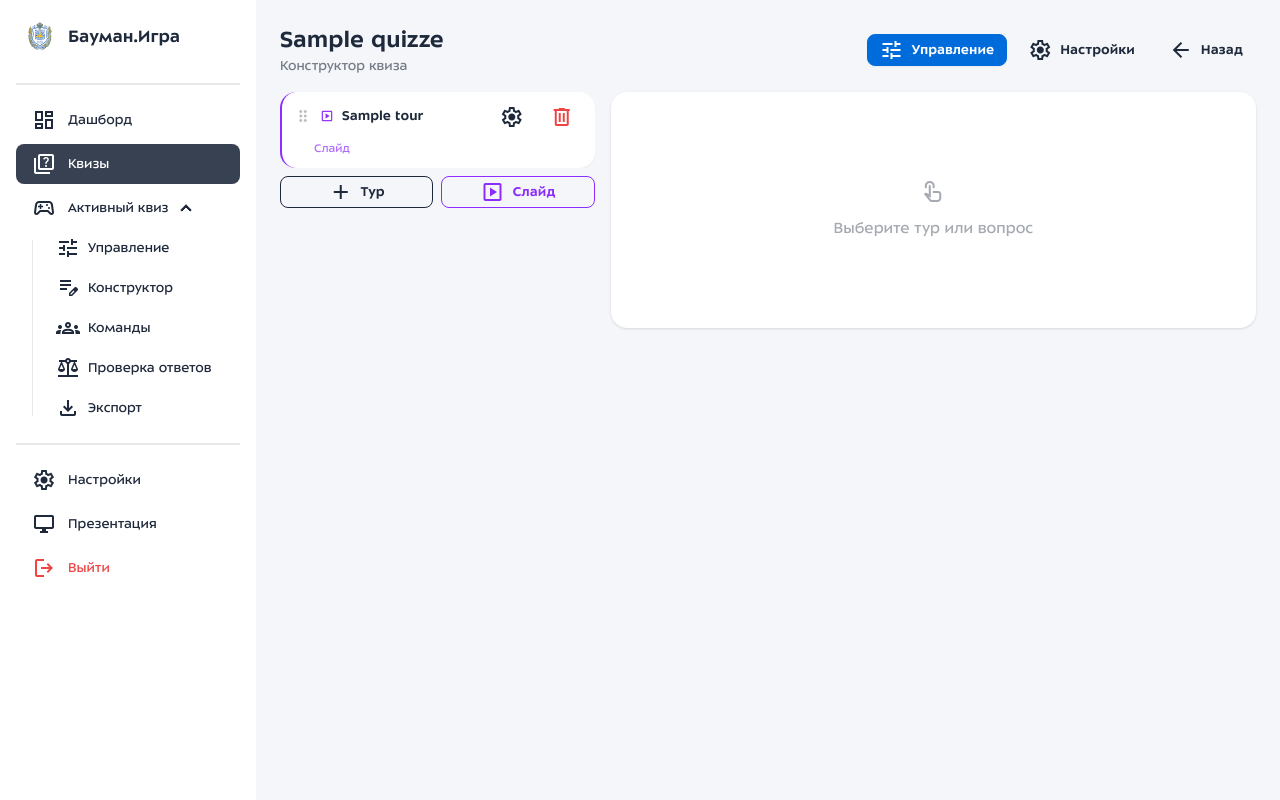
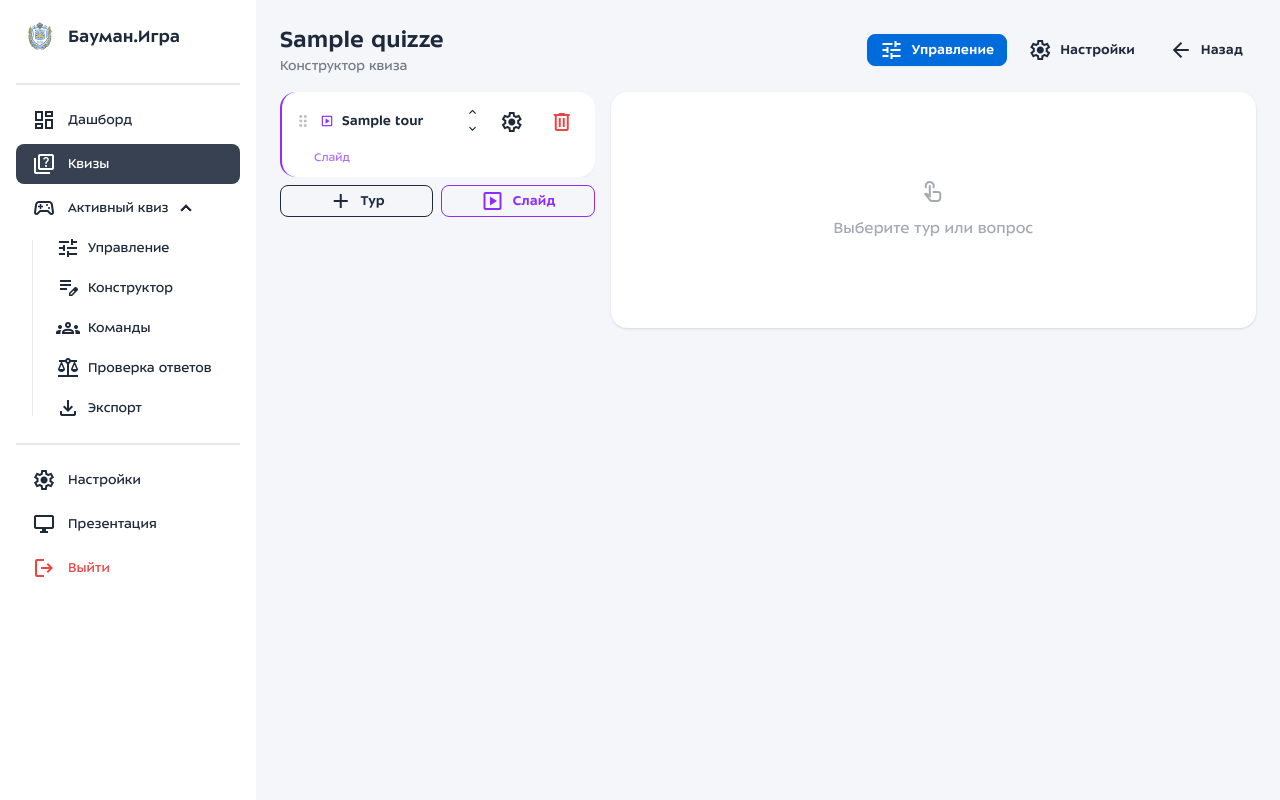
Before and after one commit to DmitriyODS/bmstu_game, a Flask app: page /admin/quizzes/1/edit in a window 1280 px wide. Run offline with Flask 3, Linux system fonts and the light colour scheme; a user stored in the database is signed in; tables that the repository leaves empty hold one stand-in row (values such as "Sample post"); grey boxes marked "Sample" are stand-in pictures; style sheets or scripts are compiled from the project's sources; parts of the project's set-up code (start-up, migrations or seed data) failed here and were passed over; some libraries are stand-ins or nearby versions.

Commit message:
Кнопки ▲/▼ для перемещения туров в конструкторе
Рядом с каждым туром и слайдом добавлена компактная пара кнопок
keyboard_arrow_up / keyboard_arrow_down. Клик переставляет карточку
на одну позицию и сохраняет новый порядок через существующий API reorder.
Drag-and-drop остаётся как альтернативный способ.

Co-Authored-By: Claude Sonnet 4.6 <noreply@anthropic.com>

```diff
--- a/app/templates/admin/quiz_builder.html
+++ b/app/templates/admin/quiz_builder.html
@@ -44,6 +44,14 @@
                         <span class="material-symbols-outlined text-base-content/30 cursor-grab shrink-0" style="font-size:18px">drag_indicator</span>
                         <span class="material-symbols-outlined text-secondary shrink-0" style="font-size:14px">slideshow</span>
                         <span class="flex-1 font-semibold text-sm tour-name-{{ tour.id }}">{{ tour.title }}</span>
+                        <div class="flex flex-col shrink-0" style="gap:1px">
+                            <button onclick="event.stopPropagation(); moveTour('{{ tour.id }}', -1)" class="btn btn-xs btn-ghost p-0" style="min-height:auto;height:16px;width:20px" title="Переместить вверх">
+                                <span class="material-symbols-outlined" style="font-size:14px">keyboard_arrow_up</span>
+                            </button>
+                            <button onclick="event.stopPropagation(); moveTour('{{ tour.id }}', 1)" class="btn btn-xs btn-ghost p-0" style="min-height:auto;height:16px;width:20px" title="Переместить вниз">
+                                <span class="material-symbols-outlined" style="font-size:14px">keyboard_arrow_down</span>
+                            </button>
+                        </div>
                         <button onclick="selectSlide('{{ tour.id }}')" class="btn btn-xs btn-ghost" title="Редактировать слайд">
                             <span class="material-symbols-outlined icon-sm">settings</span>
                         </button>
@@ -61,6 +69,14 @@
                     <div class="flex items-center gap-2">
                         <span class="material-symbols-outlined text-base-content/30 cursor-grab shrink-0" style="font-size:18px">drag_indicator</span>
                         <span class="flex-1 font-semibold text-sm tour-name-{{ tour.id }}">{{ tour.title }}</span>
+                        <div class="flex flex-col shrink-0" style="gap:1px">
+                            <button onclick="event.stopPropagation(); moveTour('{{ tour.id }}', -1)" class="btn btn-xs btn-ghost p-0" style="min-height:auto;height:16px;width:20px" title="Переместить вверх">
+                                <span class="material-symbols-outlined" style="font-size:14px">keyboard_arrow_up</span>
+                            </button>
+                            <button onclick="event.stopPropagation(); moveTour('{{ tour.id }}', 1)" class="btn btn-xs btn-ghost p-0" style="min-height:auto;height:16px;width:20px" title="Переместить вниз">
+                                <span class="material-symbols-outlined" style="font-size:14px">keyboard_arrow_down</span>
+                            </button>
+                        </div>
                         <button onclick="addQuestion('{{ tour.id }}')" class="btn btn-xs btn-primary" title="Добавить вопрос">
                             <span class="material-symbols-outlined icon-sm">add</span>
                         </button>
@@ -495,6 +511,15 @@ function createTourCard(tour) {
     const div = document.createElement('div');
     div.dataset.tourId = tour.id;
     div.draggable = true;
+    const moveBtns = (id) => `
+        <div class="flex flex-col shrink-0" style="gap:1px">
+            <button onclick="event.stopPropagation(); moveTour('${id}', -1)" class="btn btn-xs btn-ghost p-0" style="min-height:auto;height:16px;width:20px" title="Переместить вверх">
+                <span class="material-symbols-outlined" style="font-size:14px">keyboard_arrow_up</span>
+            </button>
+            <button onclick="event.stopPropagation(); moveTour('${id}', 1)" class="btn btn-xs btn-ghost p-0" style="min-height:auto;height:16px;width:20px" title="Переместить вниз">
+                <span class="material-symbols-outlined" style="font-size:14px">keyboard_arrow_down</span>
+            </button>
+        </div>`;
     if (tour.is_slide) {
         div.className = 'card bg-base-100 shadow-sm tour-card border-l-2 border-secondary';
         div.innerHTML = `
@@ -503,6 +528,7 @@ function createTourCard(tour) {
                     <span class="material-symbols-outlined text-base-content/30 cursor-grab shrink-0" style="font-size:18px">drag_indicator</span>
                     <span class="material-symbols-outlined text-secondary shrink-0" style="font-size:14px">slideshow</span>
                     <span class="flex-1 font-semibold text-sm tour-name-${tour.id}">${escHtml(tour.title)}</span>
+                    ${moveBtns(tour.id)}
                     <button onclick="selectSlide('${tour.id}')" class="btn btn-xs btn-ghost" title="Редактировать слайд">
                         <span class="material-symbols-outlined icon-sm">settings</span>
                     </button>
@@ -519,6 +545,7 @@ function createTourCard(tour) {
                 <div class="flex items-center gap-2">
                     <span class="material-symbols-outlined text-base-content/30 cursor-grab shrink-0" style="font-size:18px">drag_indicator</span>
                     <span class="flex-1 font-semibold text-sm tour-name-${tour.id}">${escHtml(tour.title)}</span>
+                    ${moveBtns(tour.id)}
                     <button onclick="addQuestion('${tour.id}')" class="btn btn-xs btn-primary" title="Добавить вопрос">
                         <span class="material-symbols-outlined icon-sm">add</span>
                     </button>
@@ -1258,6 +1285,24 @@ function _dndClearOver() {
     });
 }
 
+async function moveTour(tourId, direction) {
+    const root = document.getElementById('tours-list');
+    const cards = [...root.querySelectorAll(':scope > .tour-card')];
+    const idx = cards.findIndex(c => c.dataset.tourId === tourId);
+    if (idx < 0) return;
+    const targetIdx = idx + direction;
+    if (targetIdx < 0 || targetIdx >= cards.length) return;
+    const card = cards[idx];
+    const target = cards[targetIdx];
+    if (direction < 0) root.insertBefore(card, target); else target.after(card);
+    const orderData = [...root.querySelectorAll(':scope > .tour-card')].map((el, i) => ({id: el.dataset.tourId, order: i}));
+    await fetch(`/admin/tours/${orderData[0].id}/reorder`, {
+        method: 'POST', headers: {'Content-Type': 'application/json'},
+        body: JSON.stringify(orderData)
+    });
+    showToast('Порядок туров сохранён');
+}
+
 function initDnD() {
     const root = document.getElementById('tours-list');
     if (!root) return;
```
